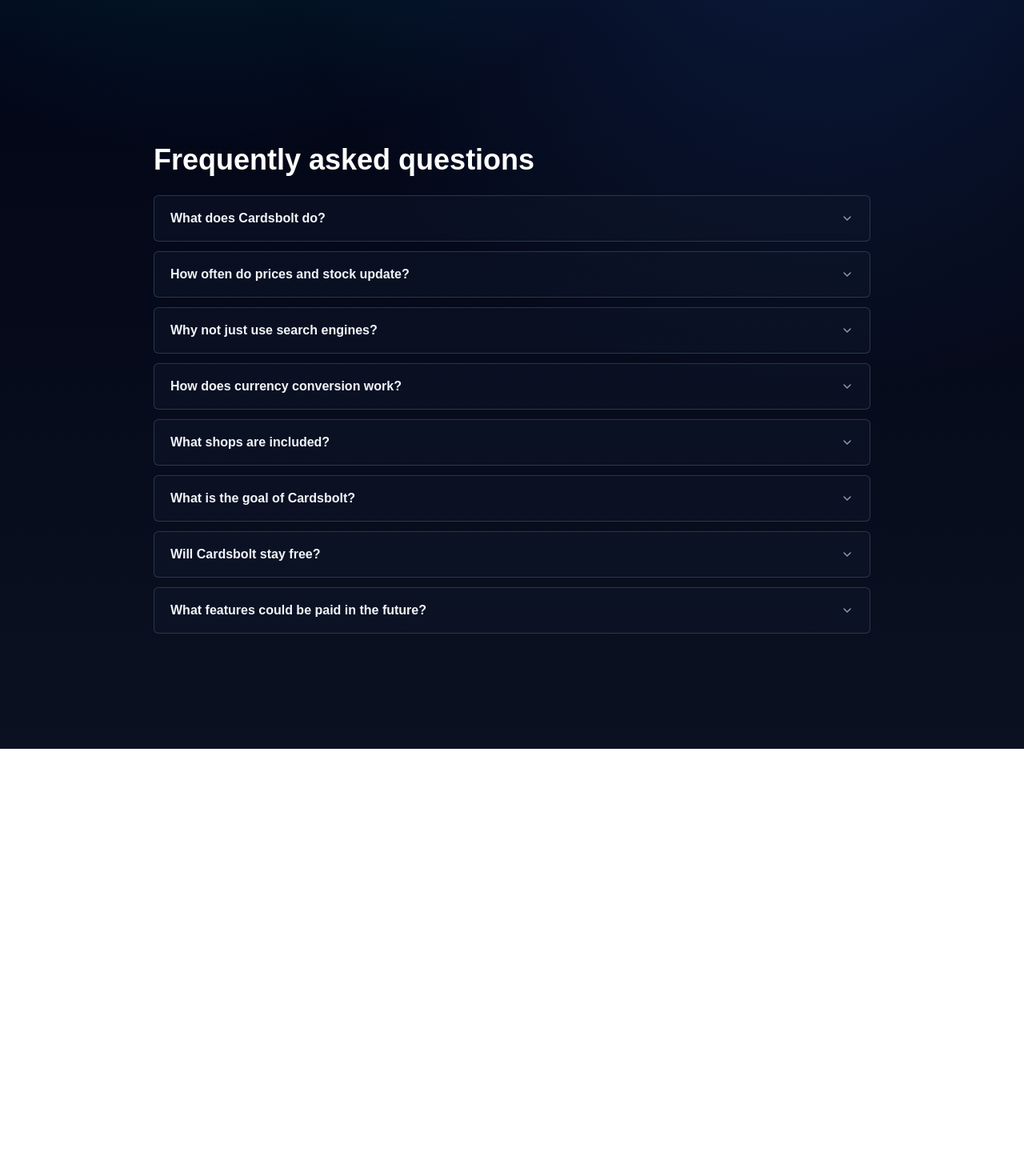
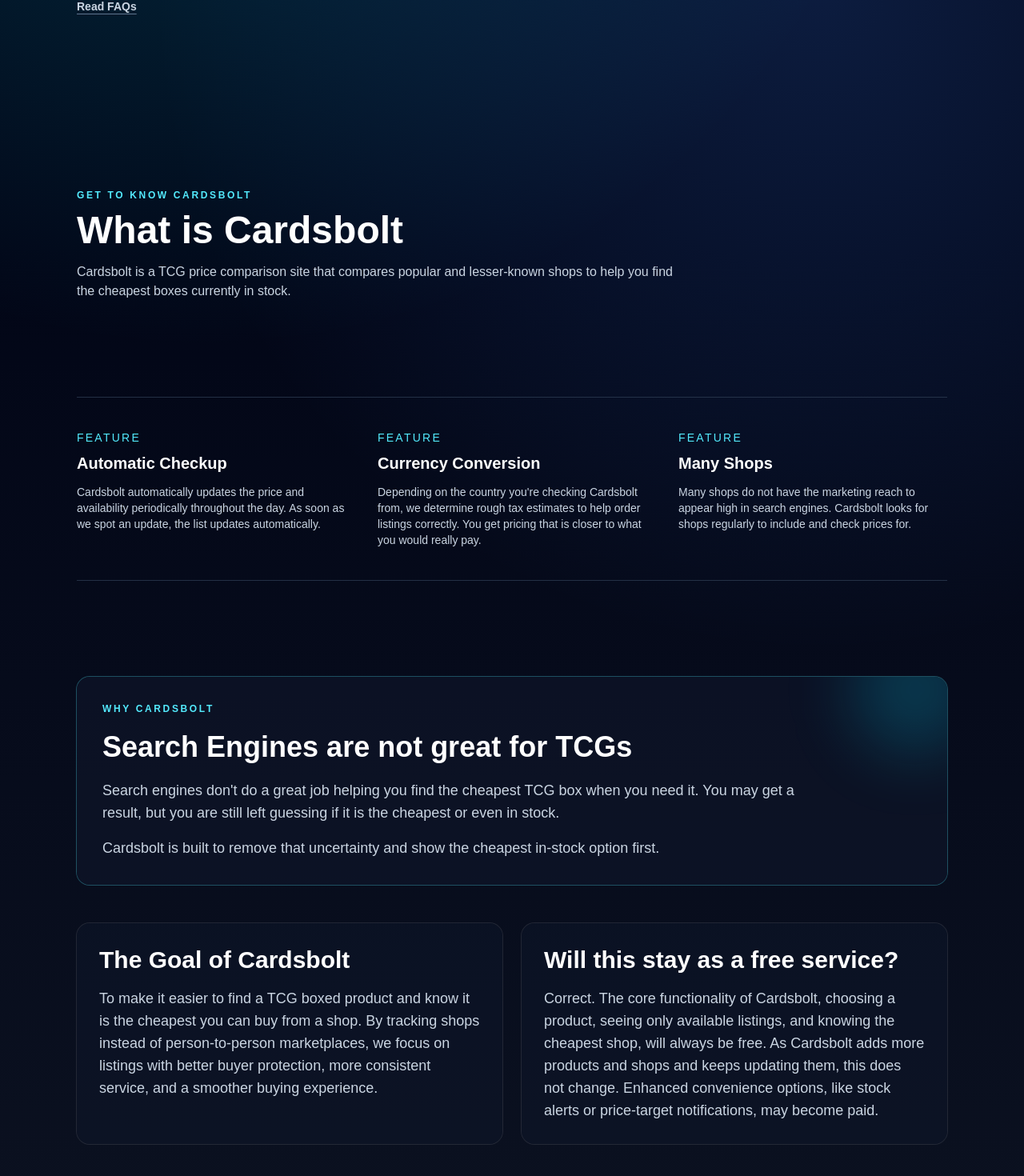
Before and after one commit to Coldboltage/productsbolt-frontend, a Next.js app: page / in a window 1280 px wide. Shown: the part 680-2150 px from the top of the page at 80% size. Before the commit the page ends 1616 px from the top, so only its background shows below. Built offline with nearby package versions, Linux system fonts and the light colour scheme.

Commit message:
Updates marketing layout and FAQ placement
Emphasizes feature-driven onboarding on the homepage and moves FAQ content to product pages for better context and depth.

```diff
--- a/src/pages/[brandName].tsx
+++ b/src/pages/[brandName].tsx
@@ -92,7 +92,7 @@
         </header>
 
         <main className="px-5 pt-10 md:px-8">
-          <section className="mb-10 grid min-h-[100dvh] content-start">
+          <section className="mb-10 grid min-h-[55dvh] content-start">
             <div>
               <h1 className="pb-4 text-3xl font-semibold text-white md:text-4xl">
                 Products List
@@ -136,7 +136,7 @@
             </ul>
           </section>
 
-          <section id="faq" className="mx-auto max-w-4xl mt-20">
+          <section id="faq" className="mx-auto mt-20 max-w-4xl pb-12">
             <h2 className="mb-6 text-3xl font-semibold text-white md:text-4xl">
               Frequently asked questions
             </h2>
--- a/src/pages/index.tsx
+++ b/src/pages/index.tsx
@@ -1,66 +1,35 @@
 import Nav from "@/components/Nav";
 import Head from "next/head";
 import Link from "next/link";
-import { FiChevronDown } from "react-icons/fi";
 
-const faqs = [
+const coreFeatures = [
   {
-    question: "What does Cardsbolt do?",
-    answer:
-      "Cardsbolt is a TCG price comparison site that compares popular and lesser-known shops to help you find the cheapest boxes currently in stock.",
+    title: "Automatic Checkup",
+    description:
+      "Cardsbolt automatically updates the price and availability periodically throughout the day. As soon as we spot an update, the list updates automatically.",
   },
   {
-    question: "How often do prices and stock update?",
-    answer:
-      "Prices and availability are checked periodically throughout the day. As soon as we detect an update from a shop, listings refresh automatically.",
+    title: "Currency Conversion",
+    description:
+      "Depending on the country you're checking Cardsbolt from, we determine rough tax estimates to help order listings correctly. You get pricing that is closer to what you would really pay.",
   },
   {
-    question: "Why not just use search engines?",
-    answer:
-      "Search engines can help you discover products, but they usually do not tell you if the listing is the cheapest or currently in stock. Cardsbolt is built specifically for that.",
-  },
-  {
-    question: "How does currency conversion work?",
-    answer:
-      "Depending on your region, Cardsbolt applies currency conversion and rough tax estimates so listings are sorted closer to what you would really pay.",
-  },
-  {
-    question: "What shops are included?",
-    answer:
-      "Cardsbolt tracks both widely known stores and smaller shops that are often hard to discover through normal search results.",
-  },
-  {
-    question: "What is the goal of Cardsbolt?",
-    answer:
-      "The goal is to make it easier to find boxed TCG products at the best current shop price while prioritizing reliability and a smoother buying experience.",
-  },
-  {
-    question: "Will Cardsbolt stay free?",
-    answer:
-      "Yes. The core experience of picking a product, seeing only in-stock listings, and finding the cheapest shop will stay free.",
-  },
-  {
-    question: "What features could be paid in the future?",
-    answer:
-      "Convenience features, such as stock alerts and price-drop notifications, may become paid options while core comparison stays free.",
+    title: "Many Shops",
+    description:
+      "Many shops do not have the marketing reach to appear high in search engines. Cardsbolt looks for shops regularly to include and check prices for.",
   },
 ];
 
-const highlights = [
+const detailSections = [
   {
-    title: "Automatic checkups",
+    title: "The Goal of Cardsbolt",
     description:
-      "Cardsbolt updates price and availability throughout the day. As soon as a shop changes, listings refresh automatically.",
+      "To make it easier to find a TCG boxed product and know it is the cheapest you can buy from a shop. By tracking shops instead of person-to-person marketplaces, we focus on listings with better buyer protection, more consistent service, and a smoother buying experience.",
   },
   {
-    title: "Currency conversion",
+    title: "Will this stay as a free service?",
     description:
-      "We estimate taxes and convert currencies by region so results are sorted closer to what you would actually pay.",
-  },
-  {
-    title: "Many shops",
-    description:
-      "We track popular and lesser-known stores, giving smaller shops visibility while helping you discover better prices.",
+      "Correct. The core functionality of Cardsbolt, choosing a product, seeing only available listings, and knowing the cheapest shop, will always be free. As Cardsbolt adds more products and shops and keeps updating them, this does not change. Enhanced convenience options, like stock alerts or price-target notifications, may become paid.",
   },
 ];
 
@@ -83,13 +52,13 @@
         </header>
 
         <main className="px-5 md:px-8">
-          <section className="flex min-h-dvh items-center py-16">
+          <section className="flex min-h-[100dvh] items-center py-16">
             <div className="max-w-3xl">
               <p className="mb-5 text-sm font-medium tracking-[0.22em] text-cyan-300 uppercase">
                 Cardsbolt Alpha
               </p>
               <h1 className="text-5xl font-semibold leading-tight text-white md:text-7xl">
-                Cheapest TCG Boxes.
+                TCG Shops Price Comparison
               </h1>
               <p className="mt-6 max-w-2xl text-xl text-slate-300 md:text-2xl">
                 Find the cheapest TCG boxes around the world.
@@ -116,23 +85,74 @@
             </div>
           </section>
 
-          <section id="faq" className="mx-auto max-w-4xl pb-12">
-            <h2 className="mb-6 text-3xl font-semibold text-white md:text-4xl">
-              Frequently asked questions
-            </h2>
+          <section id="faq">
+            <div className="my-8 rounded-xl md:pt-6 md:mb-20">
+              <p className="text-xs font-semibold tracking-[0.22em] text-cyan-300 uppercase">
+                Get to know Cardsbolt
+              </p>
+              <h2 className="mt-3 text-3xl font-semibold text-white md:text-5xl">
+                What is Cardsbolt
+              </h2>
+              <p className="mt-4 max-w-3xl text-slate-300">
+                Cardsbolt is a TCG price comparison site that compares popular
+                and lesser-known shops to help you find the cheapest boxes
+                currently in stock.
+              </p>
+            </div>
 
-            <div className="space-y-3">
-              {faqs.map((faq) => (
-                <details
-                  key={faq.question}
-                  className="group rounded-md border border-slate-700/80 bg-slate-900/50"
+            <div className="my-30 grid gap-10 border-y border-slate-700/70 py-10 md:grid-cols-3">
+              {coreFeatures.map((feature) => (
+                <article key={feature.title}>
+                  <p className="text-sm font-medium tracking-[0.16em] text-cyan-300 uppercase">
+                    Feature
+                  </p>
+                  <h3 className="mt-2 text-xl font-semibold text-white">
+                    {feature.title}
+                  </h3>
+                  <p className="mt-3 text-sm text-slate-300 ">
+                    {feature.description}
+                  </p>
+                </article>
+              ))}
+            </div>
+
+            <article className="relative mb-12 overflow-hidden rounded-2xl bg-slate-900/60 p-6 ring-1 ring-cyan-300/30 md:p-8">
+              <div className="pointer-events-none absolute -top-16 -right-10 h-40 w-40 rounded-full bg-cyan-400/20 blur-2xl" />
+              <div className="relative flex flex-col gap-5">
+                <p className="text-xs font-semibold tracking-[0.22em] text-cyan-300 uppercase">
+                  Why Cardsbolt
+                </p>
+                <h3 className="text-3xl font-semibold text-white md:text-4xl">
+                  Search Engines are not great for TCGs
+                </h3>
+                <div className="max-w-4xl space-y-4 text-slate-300 md:text-lg">
+                  <p>
+                    Search engines don&apos;t do a great job helping you find
+                    the cheapest TCG box when you need it. You may get a result,
+                    but you are still left guessing if it is the cheapest or
+                    even in stock.
+                  </p>
+                  <p>
+                    Cardsbolt is built to remove that uncertainty and show the
+                    cheapest in-stock option first.
+                  </p>
+                </div>
+              </div>
+            </article>
+
+            <div className="mt-12 grid gap-6 md:grid-cols-2">
+              {detailSections.map((section) => (
+                <article
+                  key={section.title}
+                  className="rounded-2xl bg-slate-900/45 p-6 ring-1 ring-white/10 md:p-7"
                 >
-                  <summary className="flex cursor-pointer list-none items-center justify-between gap-4 px-5 py-4 text-left font-semibold text-slate-100 marker:content-none">
-                    <span>{faq.question}</span>
-                    <FiChevronDown className="shrink-0 text-slate-400 transition group-open:rotate-180" />
-                  </summary>
-                  <p className="px-5 pb-5 text-slate-300">{faq.answer}</p>
-                </details>
+                  <h3 className="text-2xl font-semibold text-white md:text-3xl">
+                    {section.title}
+                  </h3>
+                  <p className="mt-4 text-slate-300 md:text-lg">
+                    {section.description}
+                  </p>
+                </article>
               ))}
             </div>
           </section>
--- a/src/pages/product/[productName].tsx
+++ b/src/pages/product/[productName].tsx
@@ -48,6 +48,49 @@
   products: Product;
   productJsonLd: string;
 }
+
+const faqs = [
+  {
+    question: "What does Cardsbolt do?",
+    answer:
+      "Cardsbolt is a TCG price comparison site that compares popular and lesser-known shops to help you find the cheapest boxes currently in stock.",
+  },
+  {
+    question: "How often do prices and stock update?",
+    answer:
+      "Prices and availability are checked periodically throughout the day. As soon as we detect an update from a shop, listings refresh automatically.",
+  },
+  {
+    question: "Why not just use search engines?",
+    answer:
+      "Search engines can help you discover products, but they usually do not tell you if the listing is the cheapest or currently in stock. Cardsbolt is built specifically for that.",
+  },
+  {
+    question: "How does currency conversion work?",
+    answer:
+      "Depending on your region, Cardsbolt applies currency conversion and rough tax estimates so listings are sorted closer to what you would really pay.",
+  },
+  {
+    question: "What shops are included?",
+    answer:
+      "Cardsbolt tracks both widely known stores and smaller shops that are often hard to discover through normal search results.",
+  },
+  {
+    question: "What is the goal of Cardsbolt?",
+    answer:
+      "The goal is to make it easier to find boxed TCG products at the best current shop price while prioritizing reliability and a smoother buying experience.",
+  },
+  {
+    question: "Will Cardsbolt stay free?",
+    answer:
+      "Yes. The core experience of picking a product, seeing only in-stock listings, and finding the cheapest shop will stay free.",
+  },
+  {
+    question: "What features could be paid in the future?",
+    answer:
+      "Convenience features, such as stock alerts and price-drop notifications, may become paid options while core comparison stays free.",
+  },
+];
 
 const ProductPage = (props: ProductPageProps) => {
   const [userCountry, setUserCountry] = useState("GB");
@@ -206,7 +249,7 @@
             </Link>{" "}
           </div>
 
-          <section className="mb-10">
+          <section className="min-h-[55dvh]">
             <div className="mb-2 grid grid-cols-3 items-center rounded-md border border-slate-700/80 bg-slate-900/50 px-4">
               <div className="col-span-2 justify-center py-3">
                 <h1 className="mt-2 mb-4 text-sm font-bold text-white md:text-2xl">
@@ -347,6 +390,27 @@
               ))}
             </ul>
           </section>
+
+          <section id="faq" className="mx-auto mt-20 max-w-4xl pb-12">
+            <h2 className="mb-6 text-3xl font-semibold text-white md:text-4xl">
+              Frequently asked questions
+            </h2>
+
+            <div className="space-y-3">
+              {faqs.map((faq) => (
+                <details
+                  key={faq.question}
+                  className="group rounded-md border border-slate-700/80 bg-slate-900/50"
+                >
+                  <summary className="flex cursor-pointer list-none items-center justify-between gap-4 px-5 py-4 text-left font-semibold text-slate-100 marker:content-none">
+                    <span>{faq.question}</span>
+                    <FiChevronDown className="shrink-0 text-slate-400 transition group-open:rotate-180" />
+                  </summary>
+                  <p className="px-5 pb-5 text-slate-300">{faq.answer}</p>
+                </details>
+              ))}
+            </div>
+          </section>
         </main>
       </div>
     </div>
```
